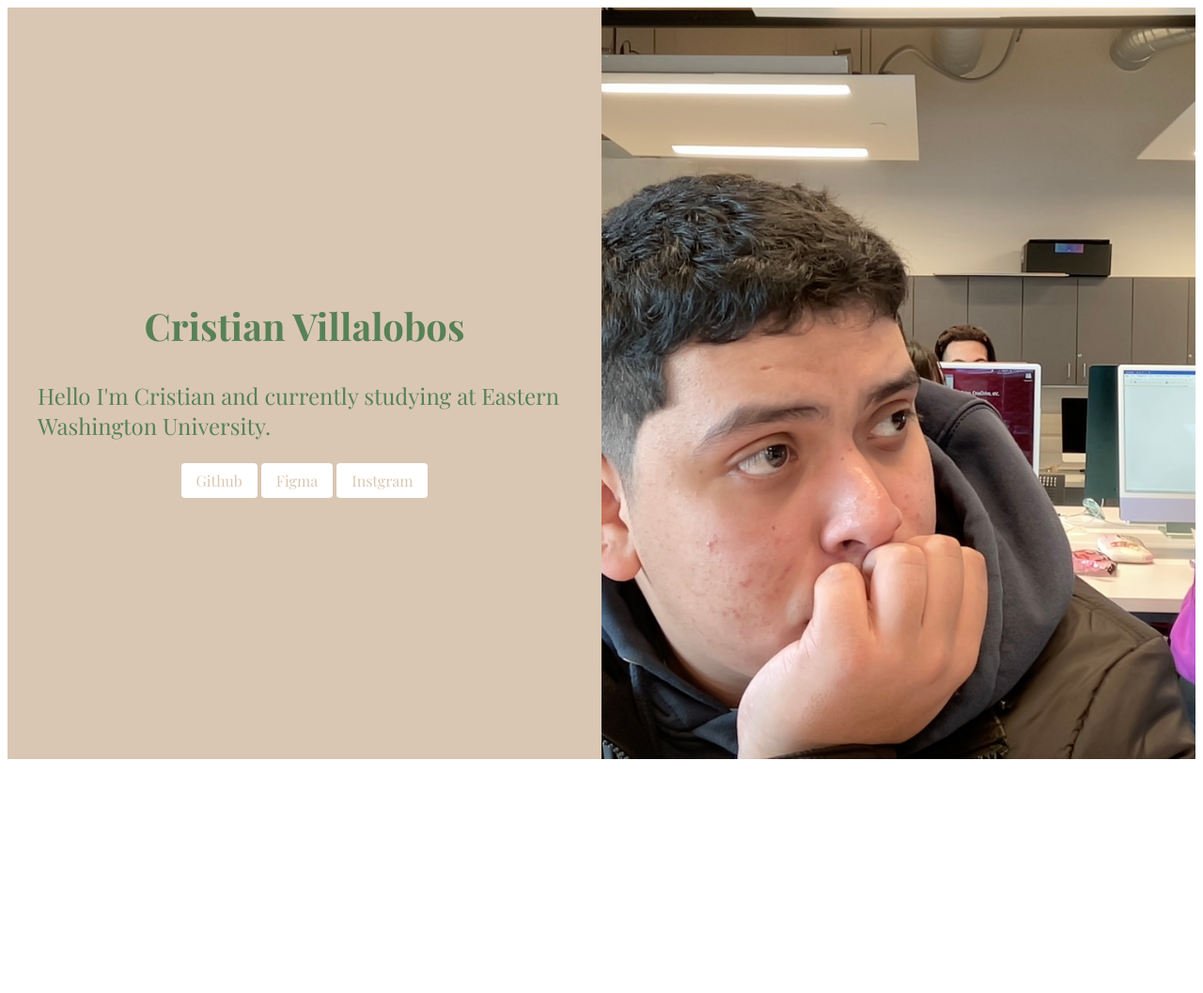
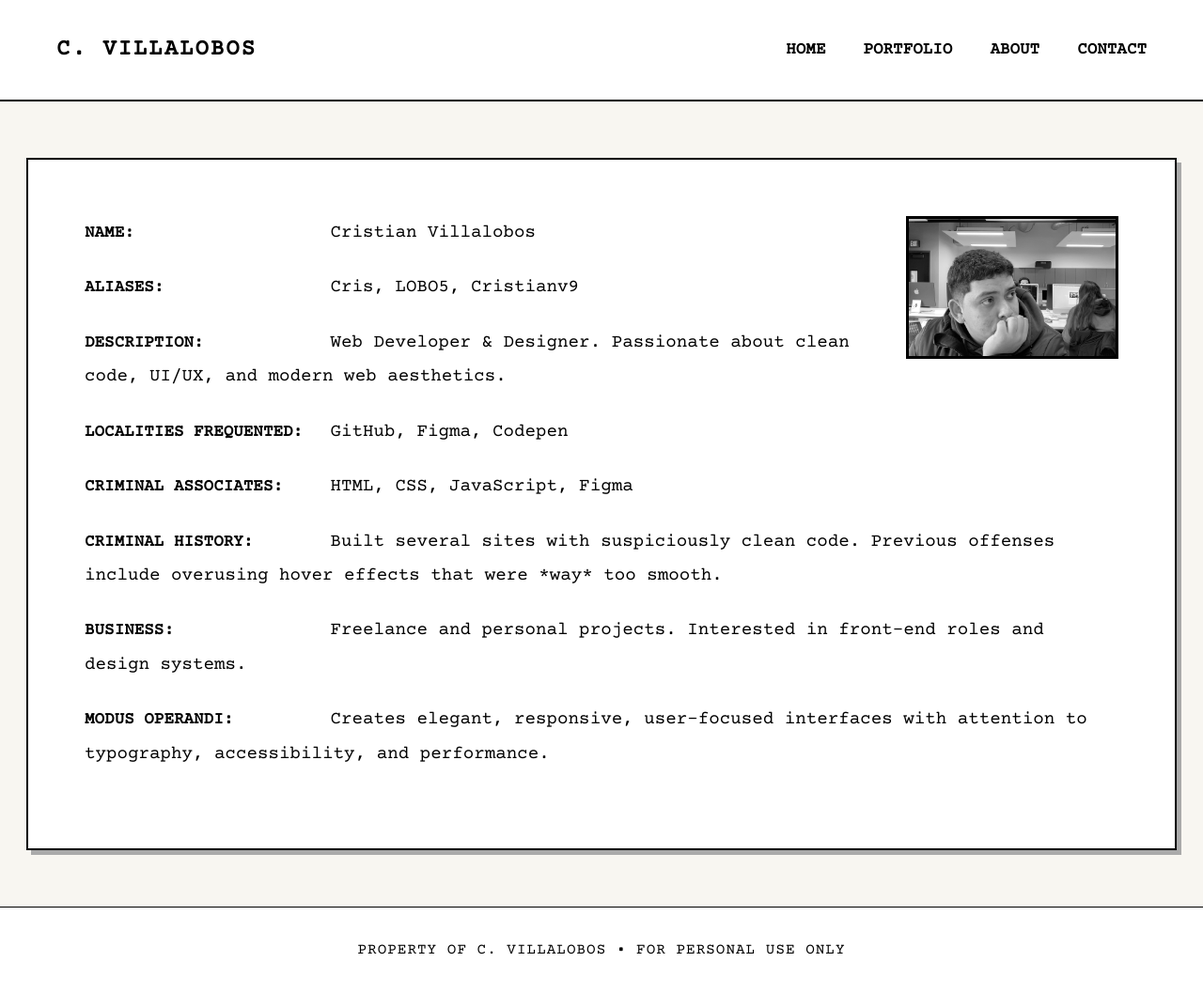
Before and after one commit to Cristianv9/Cristianv9.github.io, a plain HTML site: page index.html in a window 1280 px wide. Shown: the whole page at 94% size. Before the commit the page ends 816 px from the top, so only its background shows below. Drawn offline with nearby package versions, Linux system fonts and the light colour scheme; a web font is replaced by a local one.

Commit message:
complete makeover

```diff
--- a/index.html
+++ b/index.html
@@ -1,44 +1,44 @@
 <!DOCTYPE html>
 <html lang="en">
 <head>
-    <meta charset="UTF-8">
-    <meta name="viewport" content="width=device-width, initial-scale=1.0">
-    <title>Cristian Villalobos</title>
-
-
-    <!-- Favicons  -->
-    <link rel="apple-touch-icon" sizes="180x180" href="/favicons/apple-touch-icon.png">
-    <link rel="icon" type="image/png" sizes="32x32" href="/favicons/favicon-32x32.png">
-    <link rel="icon" type="image/png" sizes="16x16" href="/favicons/favicon-16x16.png">
-    <link rel="manifest" href="/favicons/site.webmanifest">
-
-        <link rel="stylesheet" href="style.css">
+  <meta charset="UTF-8" />
+  <meta name="viewport" content="width=device-width, initial-scale=1.0"/>
+  <title>Cristian Villalobos Case File</title>
+  <link rel="icon" type="image/svg+xml" href="/favicon.svg" />
+  <link rel="stylesheet" href="style.css" />
+  <link href="https://fonts.googleapis.com/css2?family=Courier+Prime&display=swap" rel="stylesheet" />
 
 </head>
+<body>
 
-<body>
-    <main>
+  <nav class="navbar">
+    <div class="logo">C. Villalobos</div>
+    <ul class="nav-links">
+      <li><a href="#">Home</a></li>
+      <li><a href="portfolio.html">Portfolio</a></li>
+      <li><a href="#">About</a></li>
+      <li><a href="contact.html">Contact</a></li>
+    </ul>
+  </nav>
 
+  <div class="fbi-file">
+    <div class="mugshot">
+      <img src="me.jpg" alt="Mugshot of Cristian" />
+    </div>
 
-    <article>
-        <h1>Cristian Villalobos</h1>
+    <div class="line"><strong>Name:</strong> Cristian Villalobos</div>
+    <div class="line"><strong>Aliases:</strong> Cris, LOBO5, Cristianv9</div>
+    <div class="line"><strong>Description:</strong> Web Developer & Designer. Passionate about clean code, UI/UX, and modern web aesthetics.</div>
+    <div class="line"><strong>Localities Frequented:</strong> GitHub, Figma, Codepen</div>
+    <div class="line"><strong>Criminal Associates:</strong> HTML, CSS, JavaScript, Figma</div>
+    <div class="line"><strong>Criminal History:</strong> Built several sites with suspiciously clean code. Previous offenses include overusing hover effects that were *way* too smooth.</div>
+    <div class="line"><strong>Business:</strong> Freelance and personal projects. Interested in front-end roles and design systems.</div>
+    <div class="line"><strong>Modus Operandi:</strong> Creates elegant, responsive, user-focused interfaces with attention to typography, accessibility, and performance.</div>
+  </div>
 
-        <p>Hello I'm Cristian and currently studying at Eastern Washington University. </p>
-        <nav>
-          <a href="#">Github</a>
-          <a href="#">Figma</a>
-          <a href="#">Instgram</a>
-        </nav>
-
-      </article>
-
-      <aside>
-
-    <img src="me.jpg" alt="Cristian Villalobos">
-      </aside>
-
-    </main>
-
+  <footer class="footer">
+    Property of C. Villalobos • For Personal Use Only
+  </footer>
 
 </body>
 </html>
--- a/style.css
+++ b/style.css
@@ -1,62 +1,165 @@
-@import url('https://fonts.googleapis.com/css2?family=Literata:ital,opsz,wght@0,7..72,200..900;1,7..72,200..900&family=Playfair+Display:ital,wght@0,400..900;1,400..900&display=swap');
+@import url('https://fonts.googleapis.com/css2?family=Courier+Prime&display=swap');
 
-body{
-    font-family:  "Playfair Display", serif;
+body {
+  font-family: 'Courier Prime', monospace;
+  background: #f8f6f1;
+  color: black;
+  font-size: 1.2rem;
+  line-height: 1.9;
+  margin: 0;
+  padding: 0;
 }
 
-main {
+/* NAVIGATION BAR */
+.navbar {
+  background: white;
+  border-bottom: 2px solid black;
+  padding: 30px 60px;
+  display: flex;
+  justify-content: space-between;
+  align-items: center;
+}
 
-    display: grid;
-    grid-template-columns: repeat(2, 1fr);
-  }
+.logo {
+  font-weight: bold;
+  font-size: 1.5rem;
+  text-transform: uppercase;
+  letter-spacing: 2px;
+}
 
-  article {
+.nav-links {
+  list-style: none;
+  display: flex;
+  gap: 40px;
+  margin: 0;
+  padding: 0;
+}
 
-    background: #D9C7B3;
-    padding: 2em;
-    display: flex;
-    flex-direction: column;
-    justify-content: center;
-    align-items: center;
-  }
+.nav-links li a {
+  text-decoration: none;
+  color: black;
+  font-weight: bold;
+  font-size: 1.1rem;
+  text-transform: uppercase;
+  border-bottom: 2px solid transparent;
+  transition: border-color 0.3s ease;
+}
 
-  aside {
-    background: lightcoral;
-  }
+.nav-links li a:hover {
+  border-color: black;
+}
 
-  aside img {
+/* MAIN CONTENT */
+.fbi-file {
+  background: white;
+  max-width: 1100px;
+  margin: 60px auto;
+  padding: 60px;
+  border: 2px solid black;
+  box-shadow: 5px 5px 0px #aaa;
+  position: relative;
+}
 
-    display: block;
-    max-width: 100%;
-    height: 100vh;
-    object-fit: cover;
-  }
+.mugshot {
+  float: right;
+  margin-left: 40px;
+}
 
-  article h1{
-    color: #588157;
-  font-size: 2.5rem;
-  margin-bottom: 0.5rem;
-  }
+.mugshot img {
+  width: 220px;
+  border: 3px solid black;
+  filter: grayscale(100%);
+}
 
-  article p{
-    color: #588157;
-    font-size: 1.5rem;
-    line-height: 2rem;
-    margin-bottom: 1.5rem;
-  }
+.line {
+  margin-bottom: 22px;
+  white-space: pre-wrap;
+}
 
-  a:link, a:visited{
-    display: inline-block;
-    color: #D9C7B3;
+.line strong {
+  display: inline-block;
+  width: 250px;
+  text-transform: uppercase;
+  font-size: 1.1rem;
+}
+
+/* FOOTER */
+.footer {
+  font-size: 1rem;
+  text-align: center;
+  padding: 30px;
+  border-top: 1px solid black;
+  background: white;
+  text-transform: uppercase;
+  letter-spacing: 1px;
+}
+
+
+/* portfolio css */
+
+/* CARD LAYOUT */
+.card-container {
+  display: flex;
+  flex-wrap: wrap;
+  justify-content: center;
+  gap: 40px;
+  margin-top: 40px;
+}
+
+.case-card {
+  background: white;
+  border: 2px solid black;
+  box-shadow: 5px 5px 0px #aaa;
+  padding: 30px;
+  width: 300px;
+  font-family: 'Courier Prime', monospace;
+  transition: transform 0.2s ease;
+}
+
+.case-card:hover {
+  transform: scale(1.03);
+}
+
+.case-card h3 {
+  margin-top: 0;
+  text-transform: uppercase;
+  font-size: 1.2rem;
+  margin-bottom: 10px;
+}
+
+.case-card p {
+  margin: 10px 0;
+}
+
+.case-card.placeholder {
+  background: #f4f4f4;
+  color: #777;
+  font-style: italic;
+  border-style: dashed;
+}
+
+.card-link {
   text-decoration: none;
-  background: #fff;
-  border-radius: 4px;
-  padding: 0.5em 1em;
-  transition: transform 0.25s;
-  }
+  color: inherit;
+  display: inline-block;
+}
 
-  a:hover, a:active {
-    background:#D9C7B3;
-    color: #fff;
-    transform: scale(1.25);
-  }
+/* Contact Info */
+
+.case-card p a {
+  color: black;
+  text-decoration: none;
+  font-weight: bold;
+}
+
+.case-card p a:hover {
+  text-decoration: underline;
+  color: #555;
+}
+
+.case-card p i {
+  margin-right: 10px;
+  vertical-align: middle;
+  font-size: 1.3rem;
+  color: #000;
+}
```
Also changed, not shown: contact.html (added, +46 -0 lines), portfolio.html (added, +61 -0 lines), favicons/android-chrome-192x192.png (deleted), favicons/android-chrome-512x512.png (deleted), favicons/apple-touch-icon.png (deleted), favicons/favicon-16x16.png (deleted), favicons/favicon-32x32.png (deleted), favicons/favicon.ico (deleted), favicons/site.webmanifest (deleted), 1 other file.
